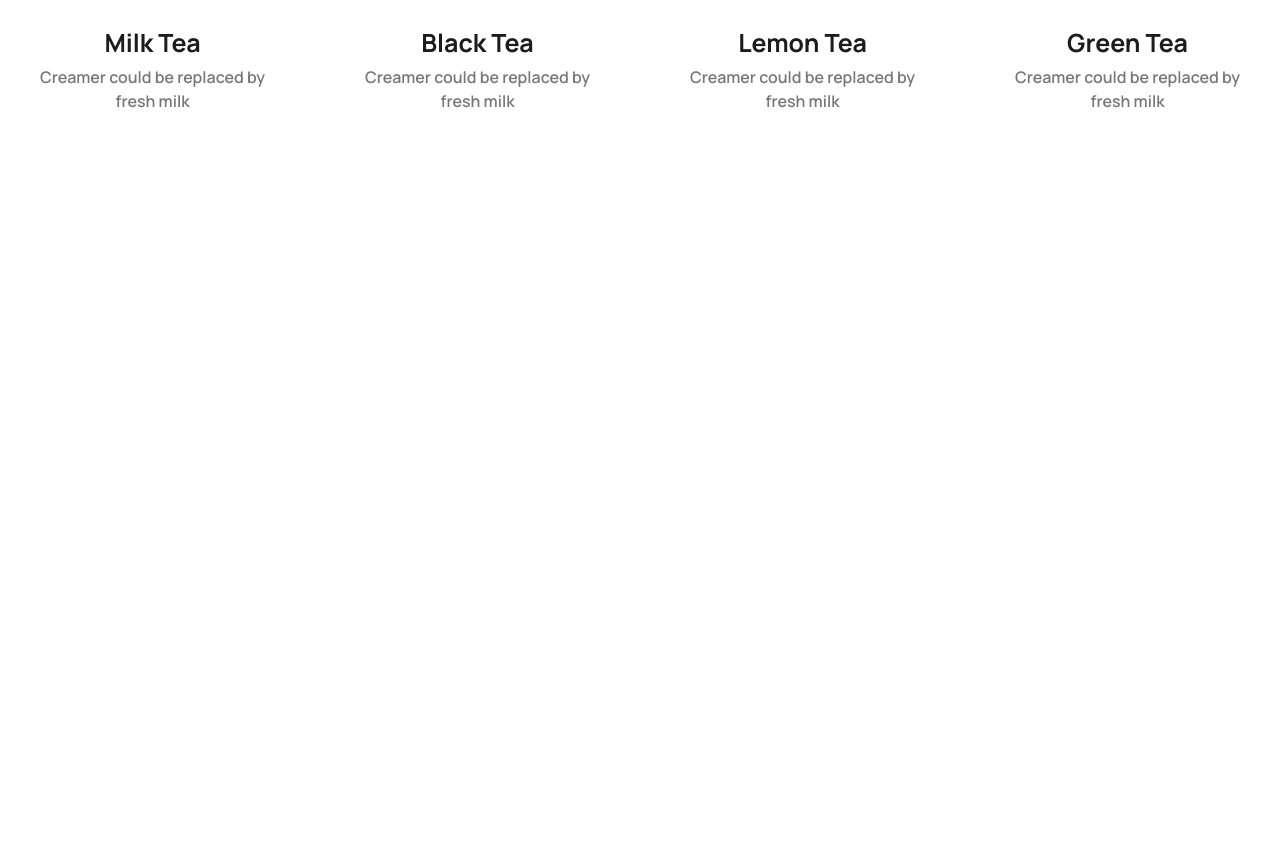
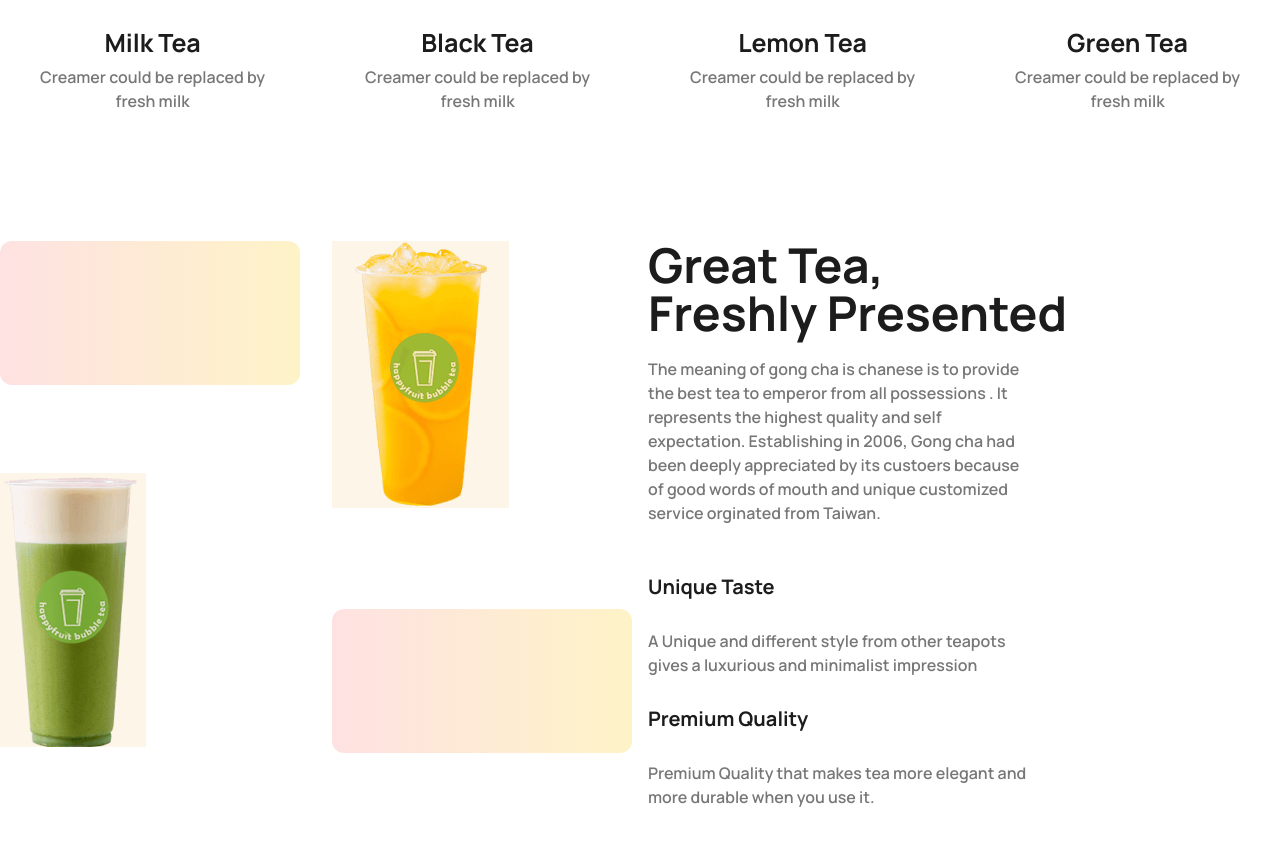
Before and after one commit to Imon13/TeaHouse, a plain HTML site: page index.html in a window 1280 px wide. Shown: the part 904-1749 px from the top of the page. Before the commit the page ends 1145 px from the top, so only its background shows below. Drawn offline with nearby package versions, Linux system fonts and the light colour scheme.

Commit message:
fresh section

```diff
--- a/index.html
+++ b/index.html
@@ -74,6 +74,8 @@
         <div class="grid grid-cols-1 md:grid-cols-2 lg:grid-cols-4 my-10 gap-5">
           <!-- card1 -->
           <div class="card">
+
+          <!-- <div class="card w-96 bg-red-500"> -->
             <figure><img src="/images/tea-1.png" alt="Shoes" /></figure>
             <div class="card-body items-center">
               <h2 class="card-title tea-head">Milk Tea</h2>
@@ -83,6 +85,8 @@
           </div>
           <!-- card 2 -->
           <div class="card">
+
+          <!-- <div class="card w-96 bg-gray-100"> -->
             <figure><img src="/images/tea-2.png" alt="Shoes" /></figure>
             <div class="card-body items-center">
               <h2 class="card-title tea-head">Black Tea</h2>
@@ -91,7 +95,9 @@
             </div>
           </div>
           <!-- card 3 -->
-          <div class="card ">
+          <div class="card">
+
+          <!-- <div class="card w-96 bg-white"> -->
             <figure><img src="/images/tea-3.png" alt="Shoes" /></figure>
             <div class="card-body items-center">
               <h2 class="card-title tea-head">Lemon Tea</h2>
@@ -101,6 +107,7 @@
           </div>
           <!-- card 4 -->
           <div class="card">
+          <!-- <div class="card w-96 bg-black"> -->
             <figure><img src="/images/tea-4.png" alt="Shoes" /></figure>
             <div class="card-body items-center">
               <h2 class="card-title tea-head">Green Tea</h2>
@@ -112,6 +119,25 @@
 
         </div>
       </section>
+      <!-- fresh tree section -->
+      <section class="my-24 flex flex-col md:flex-row gap-4">
+        <div class="grid gap-8 grid-cols-1 md:grid-cols-2 flex-1">
+            <div class="rounded-xl h-36	 bg-gradient-to-r from-red-100 to-amber-100 "></div>
+            <div class="row-span-2 h-56	w-96"><img class="bg-[#E6A6231A]" src="images/fresh-1.png" alt=""></div>
+
+            <div class="row-span-2 h-56	w-96"><img class="bg-[#E6A6231A]" src="images/fresh-2.png" alt=""></div>
+            <div class="rounded-xl h-36	 bg-gradient-to-r from-red-100 to-amber-100 "></div>
+        </div>
+        <div class="flex-1">
+          <h2 class="font-extrabold text-5xl text-[#1C1C1C]">Great Tea, <br> Freshly Presented</h2>
+          <p class="my-5 text-base font-semibold text-[#777] w-96">The meaning of gong cha is chanese is to provide the best tea to emperor from all possessions . It represents the highest quality and self expectation. Establishing in 2006, Gong cha had been deeply appreciated by its custoers  because of good words of mouth and unique customized service orginated from Taiwan.</p>
+          <h2 class="py-7 text-xl text-[#1C1C1C] font-extrabold">Unique Taste</h2>
+          <p class="text-base font-semibold text-[#777] w-96">A Unique and different style from other teapots gives a luxurious and minimalist impression</p>
+          <h2 class="py-7 text-xl text-[#1C1C1C] font-extrabold">Premium Quality</h2>
+          <p class="text-base font-semibold text-[#777] w-96">Premium Quality that makes tea more elegant and more durable when you use it.</p>
+        </div>
+
+      </section>
     </main>
 
 </body>
```
